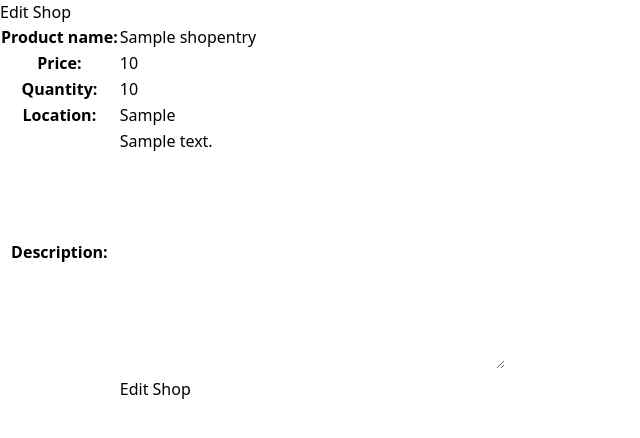
After one commit to yukaagnd/yukita, a Django app: page /edit-shop/00000000-0000-0000-0000-000000000001 in a window 1280 px wide. The commit adds this page. Shown: the top 438 px of the page, without its empty margins (0-640 px from the left). Run offline with Django 5.2, Linux system fonts and the light colour scheme; tables that the repository leaves empty hold one stand-in row (values such as "Sample post"); some libraries are stand-ins or nearby versions.

Commit message:
add edit and delete button

```diff
--- /dev/null
+++ b/main/templates/edit_shop.html
@@ -0,0 +1,22 @@
+{% extends 'base.html' %}
+
+{% load static %}
+
+{% block content %}
+
+<h1>Edit Shop</h1>
+
+<form method="POST">
+    {% csrf_token %}
+    <table>
+        {{ form.as_table }}
+        <tr>
+            <td></td>
+            <td>
+                <input type="submit" value="Edit Shop"/>
+            </td>
+        </tr>
+    </table>
+</form>
+
+{% endblock %}
--- a/main/urls.py
+++ b/main/urls.py
@@ -3,6 +3,8 @@
 from main.views import register
 from main.views import login_user
 from main.views import logout_user
+from main.views import edit_shop
+from main.views import delete_shop
 
 app_name = 'main'
 
@@ -16,4 +18,6 @@
     path('register/', register, name='register'),
     path('login/', login_user, name='login'),
     path('logout/', logout_user, name='logout'),
+    path('edit-shop/<uuid:id>', edit_shop, name='edit_shop'),
+    path('delete/<uuid:id>', delete_shop, name='delete_shop'),
 ]
--- a/main/views.py
+++ b/main/views.py
@@ -1,5 +1,5 @@
 import datetime
-from django.shortcuts import render, redirect   # Tambahkan import redirect di baris ini
+from django.shortcuts import render, redirect, reverse
 from main.forms import ShopEntryForm
 from main.models import ShopEntry
 from django.http import HttpResponse
@@ -27,7 +27,7 @@
         # 'name' : "Gnade Yuka",
         'kelas' : "PBP-B",
         'shop_entries' : shop_entries,
-        'last_login': request.COOKIES['last_login']
+        'last_login': request.COOKIES.get('last_login', 'Not available'),
     }
 
     return render(request, "main.html", context)
@@ -93,3 +93,23 @@
     response = HttpResponseRedirect(reverse('main:login'))
     response.delete_cookie('last_login')
     return response
+
+def edit_shop(request, id):
+    shop = ShopEntry.objects.get(pk = id)
+
+    form = ShopEntryForm(request.POST or None, instance=shop)
+
+    if form.is_valid() and request.method == "POST":
+        form.save()
+        return HttpResponseRedirect(reverse('main:show_main'))
+
+    context = {'form': form}
+    return render(request, "edit_shop.html", context)
+
+def delete_shop(request, id):
+    # Get mood berdasarkan id
+    shop = ShopEntry.objects.get(pk = id)
+    # Hapus mood
+    shop.delete()
+    # Kembali ke halaman awal
+    return HttpResponseRedirect(reverse('main:show_main'))
--- a/templates/base.html
+++ b/templates/base.html
@@ -2,9 +2,12 @@
 <!DOCTYPE html>
 <html lang="en">
   <head>
+    {% block meta %}
     <meta charset="UTF-8" />
     <meta name="viewport" content="width=device-width, initial-scale=1.0" />
-    {% block meta %} {% endblock meta %}
+    {% endblock meta %}
+    <script src="https://cdn.tailwindcss.com">
+    </script>
   </head>
 
   <body>
```
Also changed, not shown: main/templates/main.html (+14 -0 lines), .github/workflows/push.yml (renamed from .github/workflows/deploy.yml), main/migrations/0001_initial.py, main/migrations/0002_shopentry_user.py (deleted).
